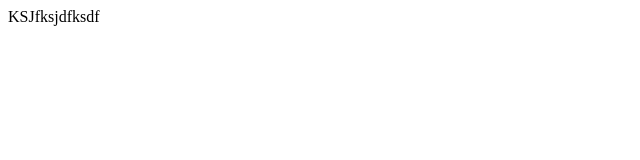
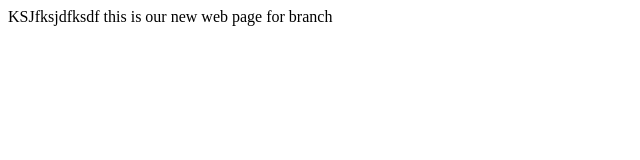
Before and after one commit to pyrobocity360/my_websites, a plain HTML site: page ournewwebpage.html in a window 1280 px wide. Shown: the whole page, without its empty margins (0-640 px from the left). Drawn offline with Linux system fonts and the light colour scheme.

Commit message:
Updated our new page

```diff
--- a/ournewwebpage.html
+++ b/ournewwebpage.html
@@ -1,3 +1,6 @@
 <html>
     KSJfksjdfksdf
+
+
+    this is our new web page for branch
 </html>
```
